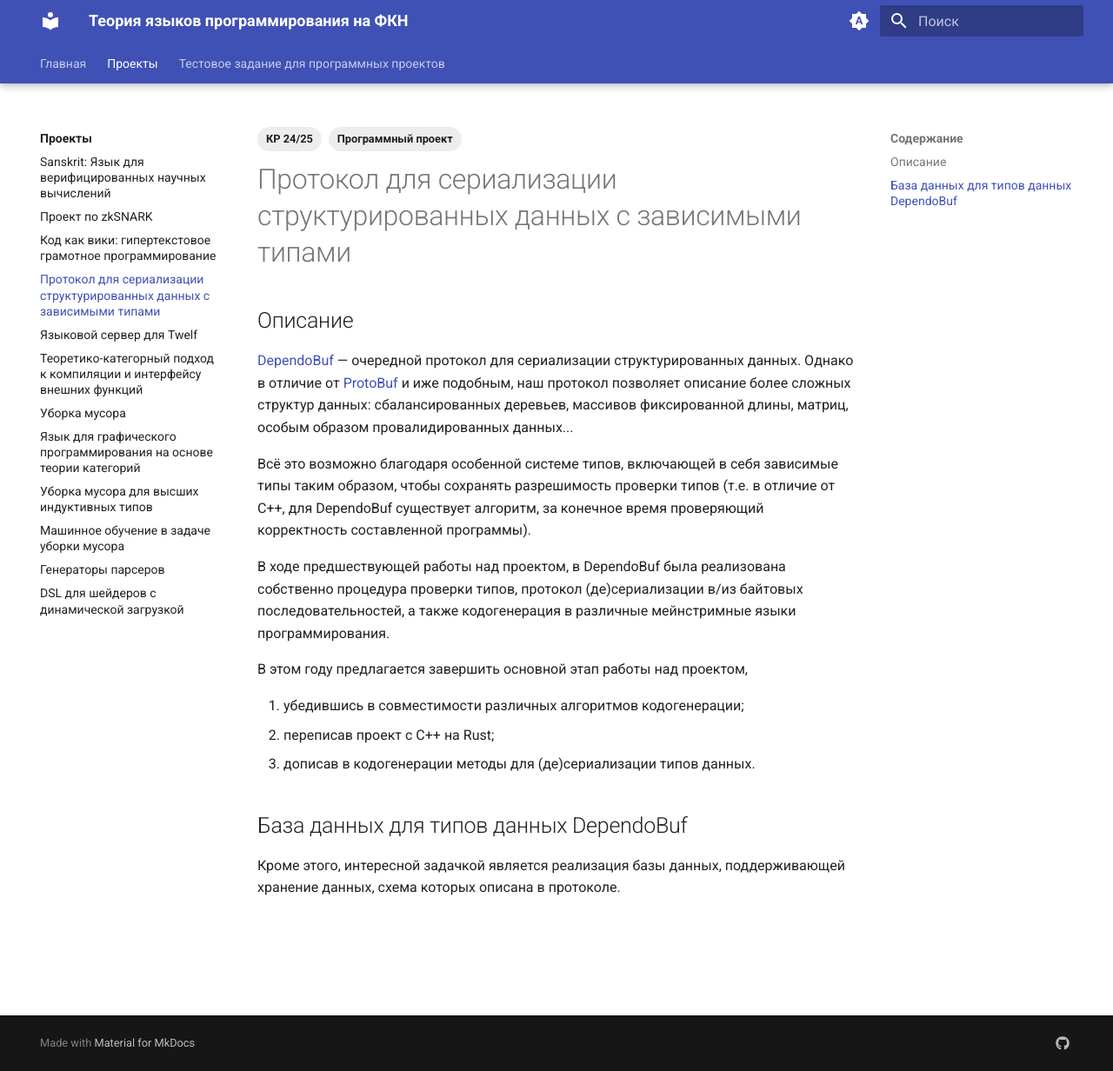
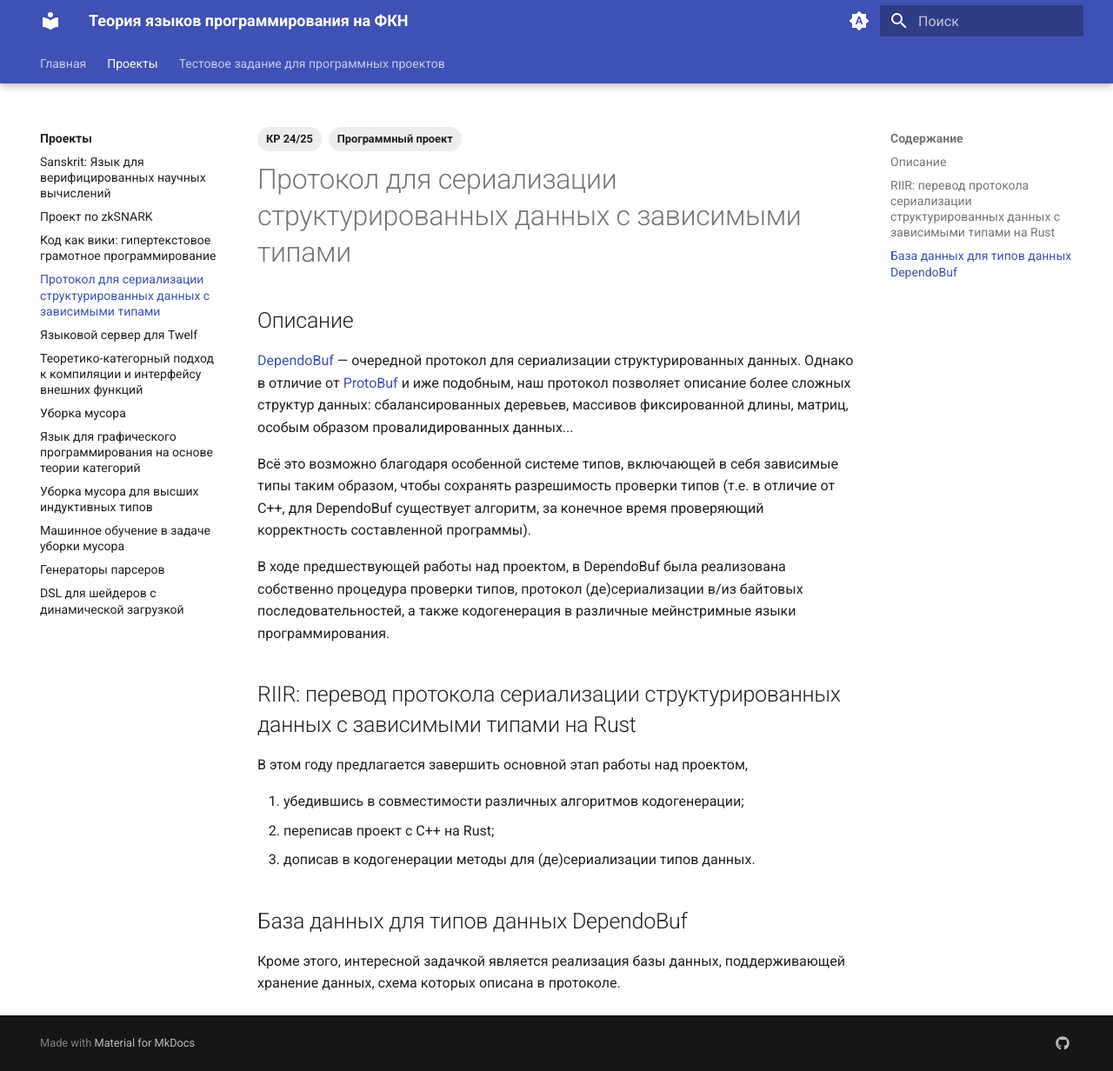
Before and after one commit to Church-of-Church-HSE/Church-of-Church-HSE.github.io, an MkDocs documentation site: the page built from docs/projects/dependobuf.md, in a window 1280 px wide and 1232 px high. Shown: the whole window at 87% size. Built offline with MkDocs 1.6.1 and Material for MkDocs 9.7.7, drawn with Linux system fonts in a browser that asks for light colours.

Commit message:
+ DependoBuf Rust subsection

```diff
--- a/docs/projects/dependobuf.md
+++ b/docs/projects/dependobuf.md
@@ -24,6 +24,8 @@ tags:
 последовательностей, а также кодогенерация в различные мейнстримные языки
 программирования.
 
+## RIIR: перевод протокола сериализации структурированных данных с зависимыми типами на Rust
+
 В этом году предлагается завершить основной этап работы над проектом,
 
 1. убедившись в совместимости различных алгоритмов кодогенерации;
```
